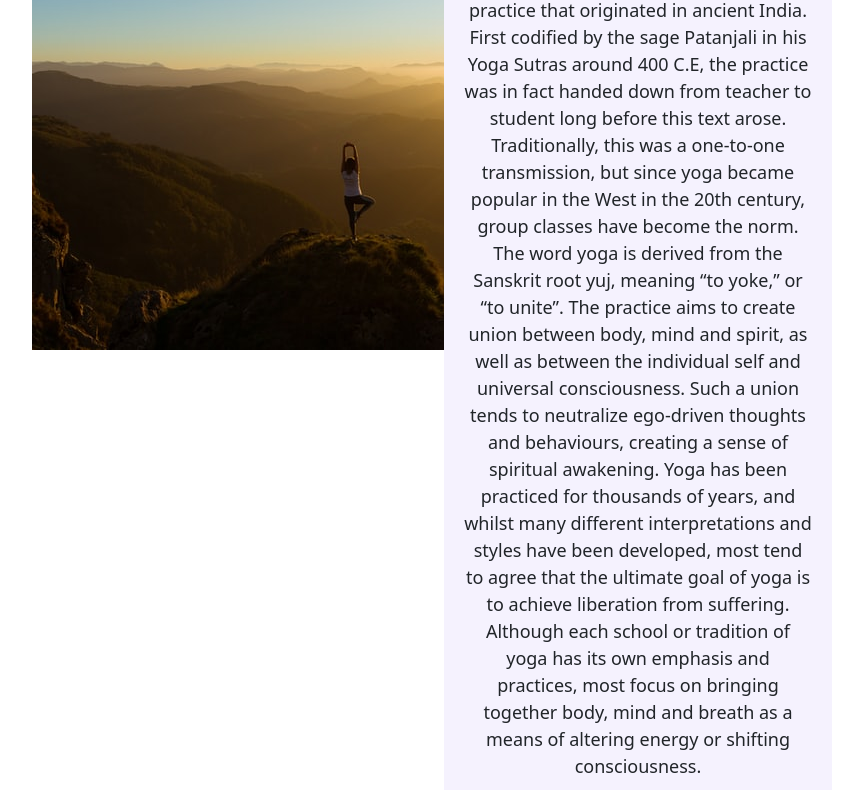
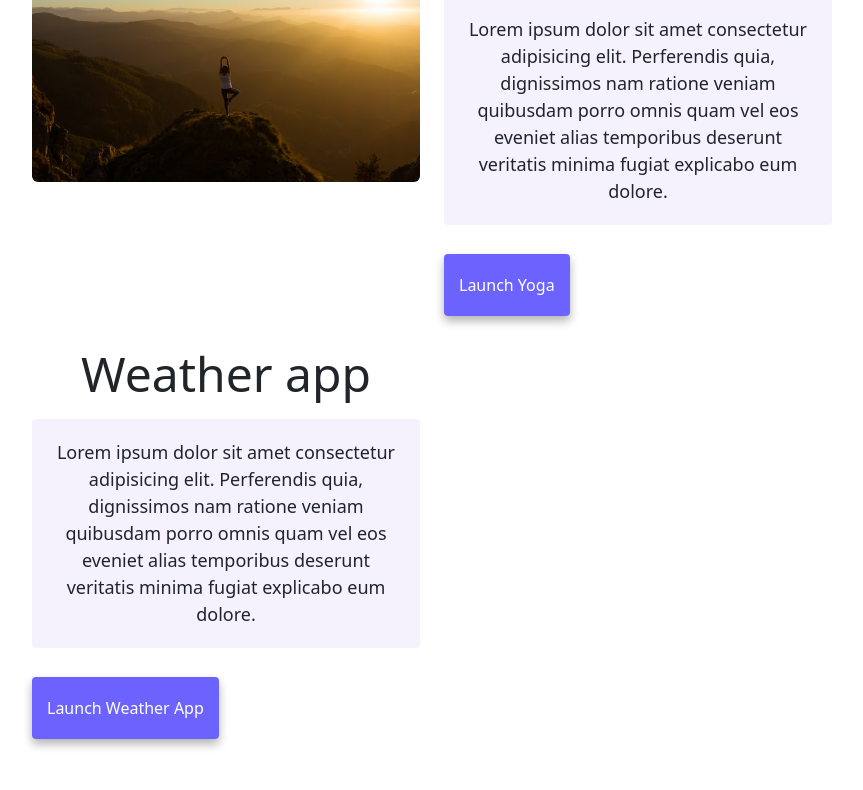
Before and after one commit to LineJinJ/SheCodes_Responsive_W2_Advanced_Bootstrap_Homework_1, a plain HTML site: page index.html in a window 1280 px wide. Shown: the part 700-1490 px from the top of the page, without its empty margins (208-1071 px from the left). Drawn offline with nearby package versions, Linux system fonts and the light colour scheme.

Commit message:
Fixed Launch Yoga App and Launch Weather App Styling in CSS

```diff
--- a/index.html
+++ b/index.html
@@ -64,38 +64,38 @@
     <div class="container">
       <div class="row">
         <div class="col-md-6">
-          <img src="images/yoga.jpg" alt="" />
+          <img
+            src="images/yoga.jpg"
+            alt=""
+            class="image-yoga img-fluid rounded"
+          />
         </div>
         <div class="col-md-6">
+          <h2 class="mb-3">Yoga app</h2>
           <p>
-            Definition - What does Yoga mean? Yoga is a physical, mental and
-            spiritual practice that originated in ancient India. First codified
-            by the sage Patanjali in his Yoga Sutras around 400 C.E, the
-            practice was in fact handed down from teacher to student long before
-            this text arose. Traditionally, this was a one-to-one transmission,
-            but since yoga became popular in the West in the 20th century, group
-            classes have become the norm. The word yoga is derived from the
-            Sanskrit root yuj, meaning “to yoke,” or “to unite”. The practice
-            aims to create union between body, mind and spirit, as well as
-            between the individual self and universal consciousness. Such a
-            union tends to neutralize ego-driven thoughts and behaviours,
-            creating a sense of spiritual awakening. Yoga has been practiced for
-            thousands of years, and whilst many different interpretations and
-            styles have been developed, most tend to agree that the ultimate
-            goal of yoga is to achieve liberation from suffering. Although each
-            school or tradition of yoga has its own emphasis and practices, most
-            focus on bringing together body, mind and breath as a means of
-            altering energy or shifting consciousness.
+            Lorem ipsum dolor sit amet consectetur adipisicing elit. Perferendis
+            quia, dignissimos nam ratione veniam quibusdam porro omnis quam vel
+            eos eveniet alias temporibus deserunt veritatis minima fugiat
+            explicabo eum dolore.
           </p>
+          <div class="mt-5">
+            <a href="#" class="primary-link">Launch Yoga</a>
+          </div>
         </div>
       </div>
-    </div>
-    <h2 class="mb-3">Yoga app</h2>
-    <p>
-      Lorem ipsum dolor sit amet consectetur adipisicing elit. Perferendis quia,
-      dignissimos nam ratione veniam quibusdam porro omnis quam vel eos eveniet
-      alias temporibus deserunt veritatis minima fugiat explicabo eum dolore.
-      <a href="#" class="primary-link">Launch Yoga App</a>
-    </p>
+      <div class="row mt-5">
+        <div class="col-md-6">
+          <h2 class="mb-3">Weather app</h2>
+          <p>
+            Lorem ipsum dolor sit amet consectetur adipisicing elit. Perferendis
+            quia, dignissimos nam ratione veniam quibusdam porro omnis quam vel
+            eos eveniet alias temporibus deserunt veritatis minima fugiat
+            explicabo eum dolore.
+          </p>
+          <div class="mb-5 mt-5">
+            <a href="#" class="primary-link">Launch weather app</a>
+          </div>
+        </div>
+      </div>
   </body>
 </html>
--- a/src/style.css
+++ b/src/style.css
@@ -27,6 +27,7 @@ h2 {
 h3 {
   font-size: 24px;
   opacity: 0.7;
+  margin-top: 15 px;
 }
 
 p {
@@ -93,3 +94,17 @@ p {
 .container {
   padding: 100px 0 0;
 }
+
+.image-yoga {
+  margin-bottom: 20px;
+}
+
+.primary-link {
+  background: var(--primary-color);
+  border-radius: 4px;
+  padding: 20px 15px;
+  text-decoration: none;
+  text-transform: capitalize;
+  box-shadow: var(--box-shadow);
+  color: white;
+}
```
